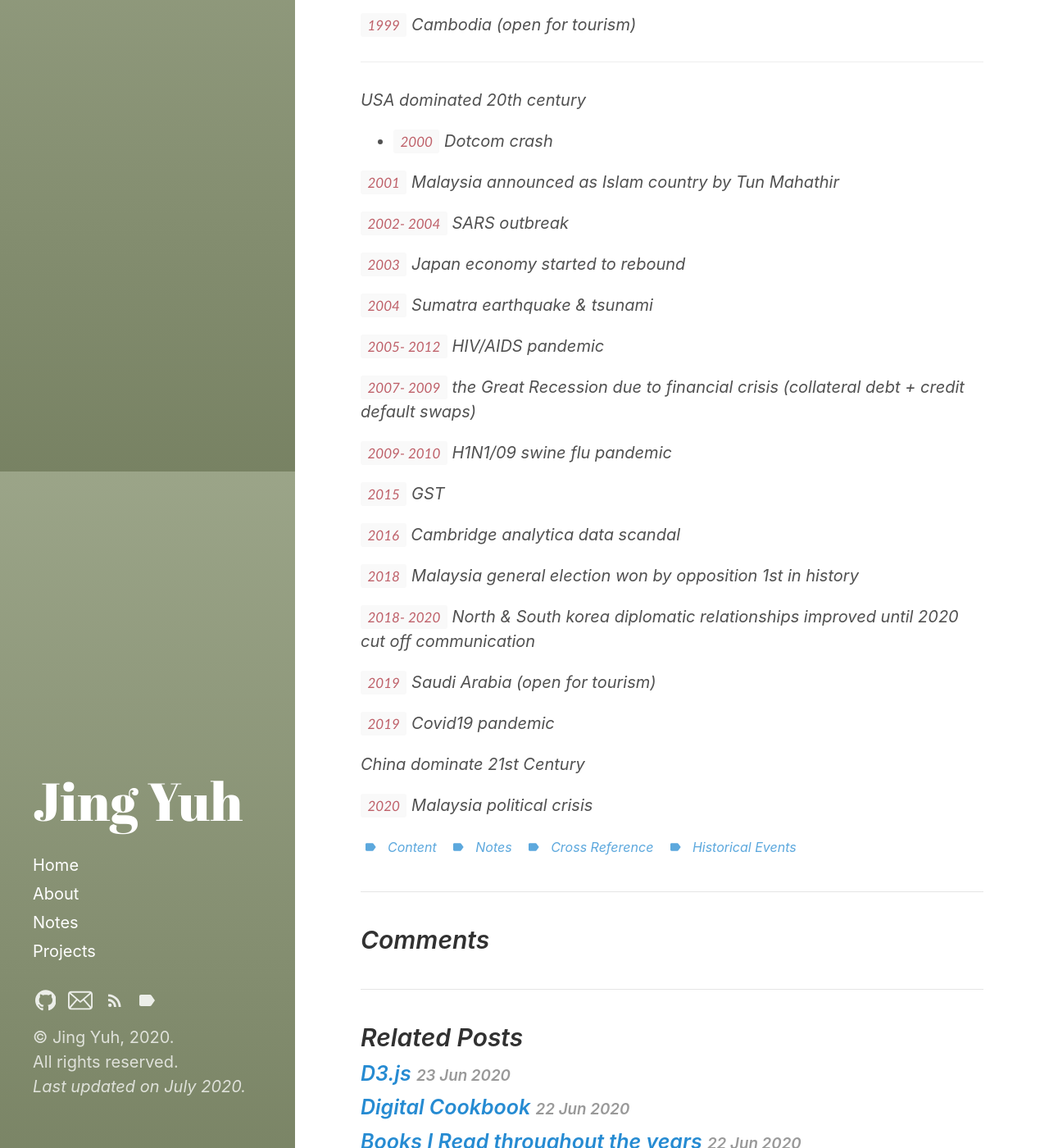
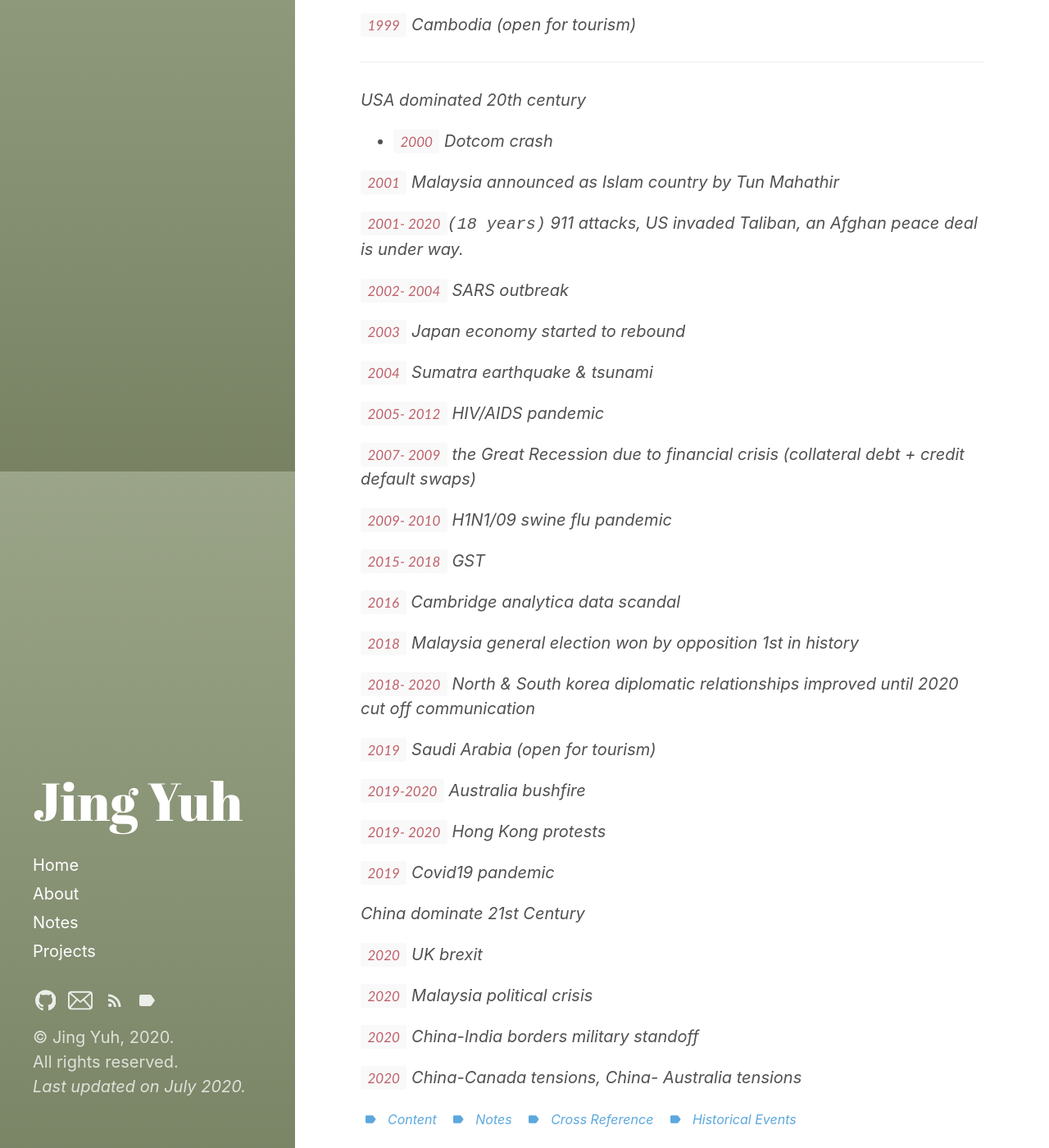
Before and after one commit to jyang123-bit/Website, a Jekyll site: the page built from _posts/2020-06-23-Notes-cross-reference-historical-events.md, in a window 1280 px wide and 1400 px high, scrolled down 4825 px. Shown: the whole window at 82% size. Built offline with Jekyll 4.4.1, drawn with Linux system fonts in a browser that asks for light colours.

Commit message:
Update 2020-06-23-Notes-cross-reference-historical-events.md

```diff
--- a/_posts/2020-06-23-Notes-cross-reference-historical-events.md
+++ b/_posts/2020-06-23-Notes-cross-reference-historical-events.md
@@ -199,6 +199,8 @@ USA dominated 20th century
 
 `2001` Malaysia announced as Islam country by Tun Mahathir
 
+`2001- 2020`<kbd>(18 years)</kbd> 911 attacks, US invaded Taliban, an Afghan peace deal is under way.
+
 `2002- 2004` SARS outbreak
 
 `2003` Japan economy started to rebound
@@ -211,7 +213,7 @@ USA dominated 20th century
 
 `2009- 2010` H1N1/09 swine flu pandemic
 
-`2015` GST
+`2015- 2018` GST
 
 `2016` Cambridge analytica data scandal
 
@@ -221,8 +223,18 @@ USA dominated 20th century
 
 `2019` Saudi Arabia (open for tourism)
 
+`2019-2020` Australia bushfire
+
+`2019- 2020` Hong Kong protests
+
 `2019` Covid19 pandemic
 
 China dominate 21st Century
 
+`2020` UK brexit
+
 `2020` Malaysia political crisis
+
+`2020` China-India borders military standoff
+
+`2020` China-Canada tensions, China- Australia tensions
```
